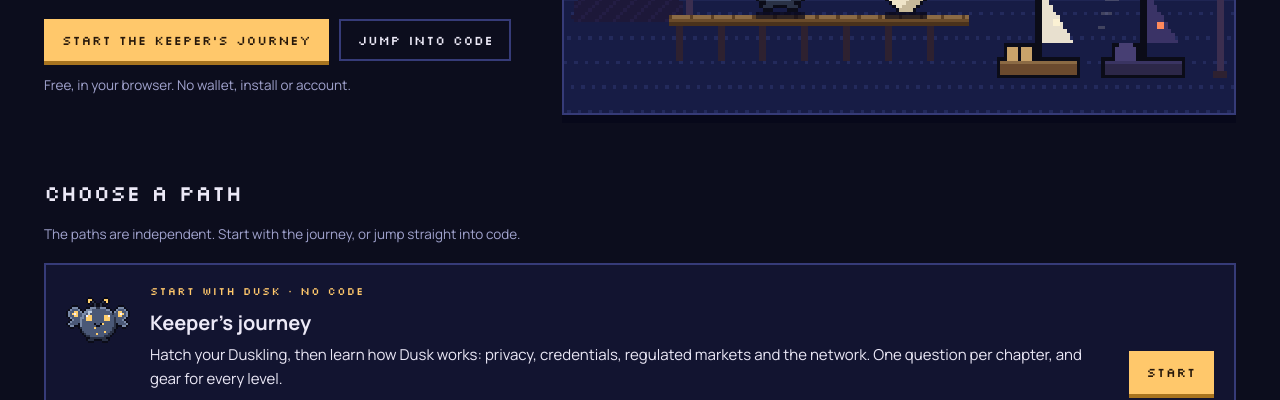
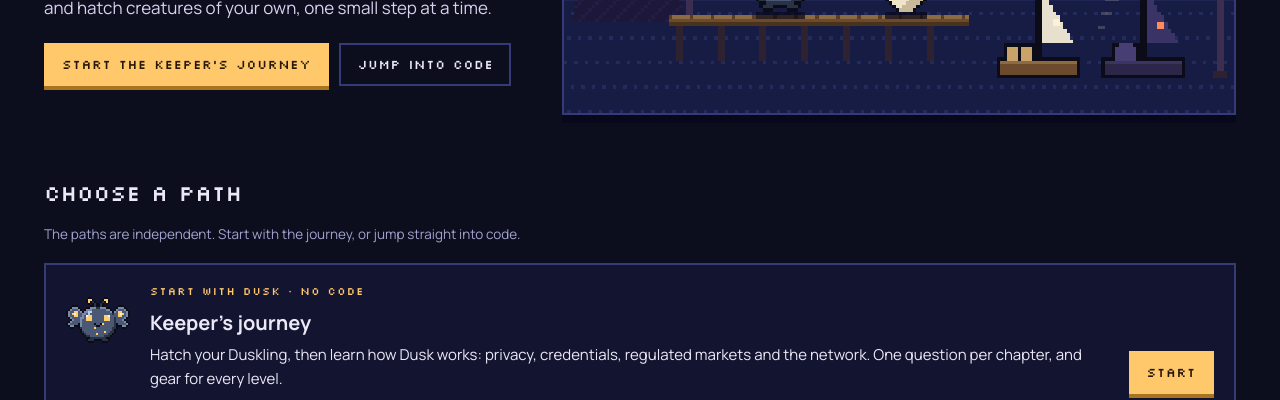
Before and after one commit to HDauven/dusk-academy, a website with bundled scripts: page index.html in a window 1280 px wide. Shown: the part 366-766 px from the top of the page. Built offline with nearby package versions, Linux system fonts and the light colour scheme.

Commit message:
Drop the "free, in your browser" lines
The home hero no longer ends with "Free, in your browser. No wallet,
install or account.", the page description loses "all in your browser",
and the README keeps only the fact that progress stays in the browser.

```diff
--- a/academy/style.css
+++ b/academy/style.css
@@ -272,7 +272,6 @@ body.home main { flex: 1; width: 100%; max-width: 1240px; margin: 0 auto; paddin
 .hero h1 { margin: 10px 0 14px; font-family: var(--pixel); font-weight: 400; font-size: clamp(30px, 4.2vw, 50px); line-height: 1.08; }
 .lead { font-size: 17px; margin: 0 0 22px; color: #d6d3ee; }
 .hero .row a { text-decoration: none; }
-.hero .muted { margin-top: 14px; }
 .hero-scene { border: 2px solid var(--line-2); box-shadow: 0 8px 0 #07081a; }
 .hero-scene canvas { display: block; width: 100%; aspect-ratio: 16 / 9; image-rendering: pixelated; }
 .paths { padding: 24px 0 40px; }
--- a/index.html
+++ b/index.html
@@ -5,7 +5,7 @@
   <link rel="icon" href="data:,">
   <meta name="viewport" content="width=device-width, initial-scale=1">
   <meta name="theme-color" content="#0c0d1d">
-  <meta name="description" content="Learn Dusk by raising Dusklings: explore privacy on Dusk, write Rust contracts and hatch creatures of your own, all in your browser.">
+  <meta name="description" content="Learn Dusk by raising Dusklings: explore privacy on Dusk, write Rust contracts and hatch creatures of your own.">
   <title>Dusklings</title>
   <link rel="stylesheet" href="academy/style.css">
   <script type="module" src="academy/home.js"></script>
@@ -26,7 +26,6 @@
           <a class="primary" id="hero-primary" href="journey.html">Start the keeper's journey</a>
           <a class="ghost" id="hero-secondary" href="hatchery.html">Jump into code</a>
         </div>
-        <p class="muted">Free, in your browser. No wallet, install or account.</p>
       </div>
       <div class="hero-scene"><canvas id="scene" aria-label="Dusk Harbor at night"></canvas></div>
     </section>
```
Also changed, not shown: README.md.
